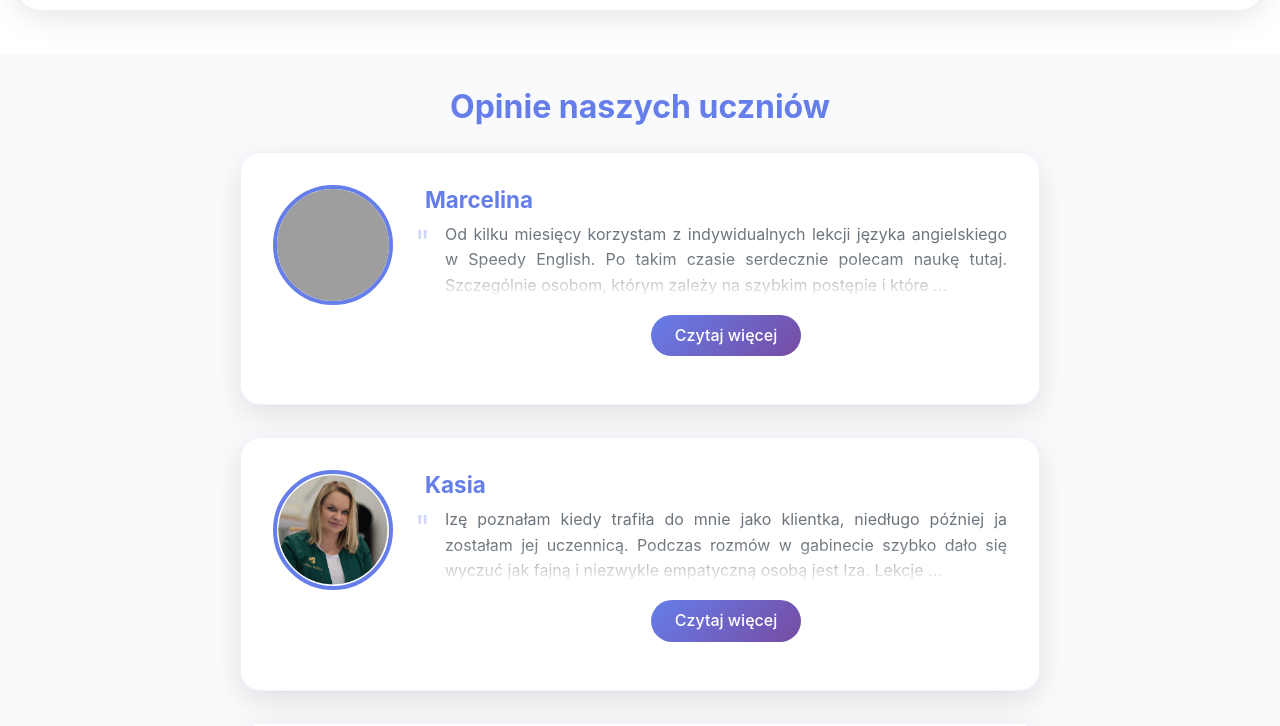
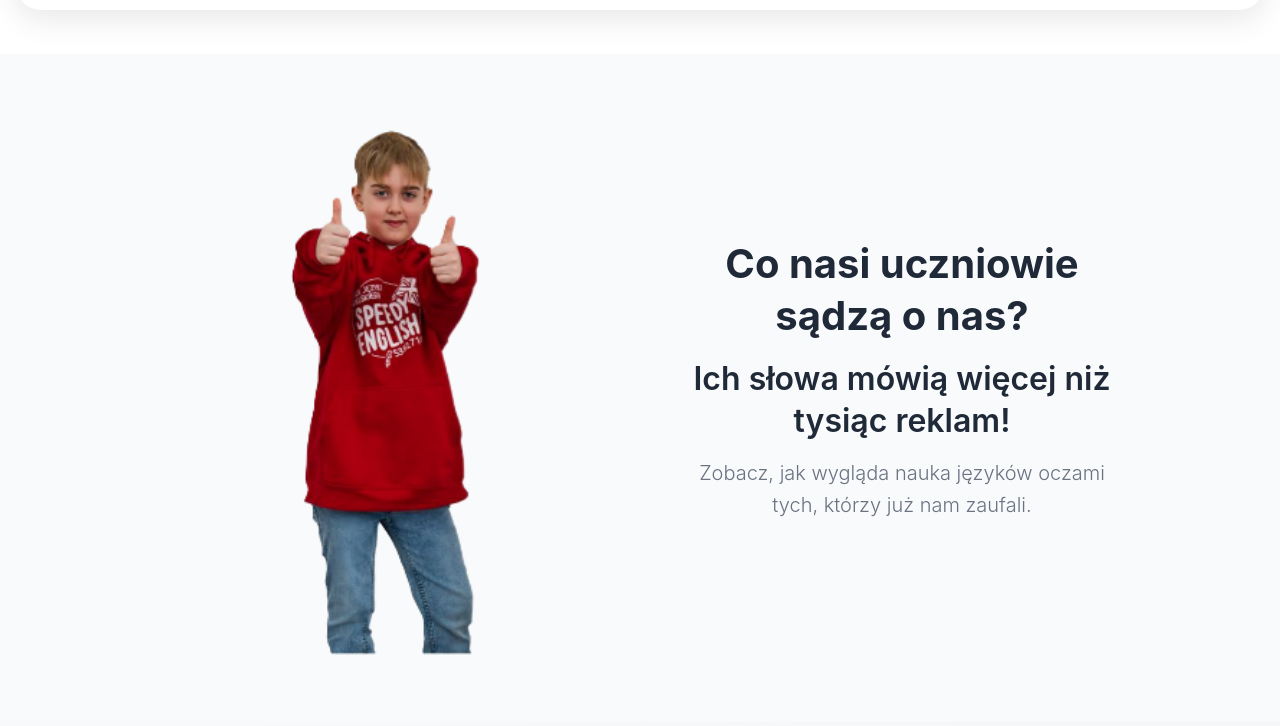
Before and after one commit to MrPhilip7/speedyenglish.pl, a plain HTML site: page onas.html in a window 1280 px wide. Shown: the part 74-800 px from the top of the page. Drawn offline with Linux system fonts and the light colour scheme; grey boxes are pictures that could not be loaded.

Commit message:
Add hero image and improve layout for reviews
Added a new hero image and section to onas.html, updated review section styles for better visibility and layout, and ensured reviews display immediately. Enhanced odjazdowki.html with a video section and improved highlight styling for headings.

```diff
--- a/onas.html
+++ b/onas.html
@@ -22,6 +22,57 @@
     <link rel="stylesheet" href="assets/css/modern-nav.css">
     <link rel="stylesheet" href="assets/css/reviews-improvements.css">
     <link rel="stylesheet" href="assets/css/modern-styles.css">
+    <style>
+        .reviews-section h2 {
+            color: #1f2937 !important;
+        }
+        .reviews-single-column .review-name,
+        .review-name {
+            color: #1f2937 !important;
+        }
+        /* Force immediate visibility of all review elements */
+        .review-card,
+        .reviews-single-column .review-card,
+        .reviews-section .review-card {
+            opacity: 1 !important;
+            transform: none !important;
+            animation: none !important;
+            visibility: visible !important;
+            display: flex !important;
+        }
+        /* Ensure the reviews section is visible */
+        .reviews-section,
+        .reviews-single-column {
+            opacity: 1 !important;
+            visibility: visible !important;
+            display: block !important;
+        }
+        /* Layout with image on left and content on right - increased specificity */
+        .reviews-section .reviews-single-column .review-card {
+            display: flex !important;
+            align-items: flex-start !important;
+            text-align: left !important;
+        }
+        .reviews-section .review-image {
+            flex-shrink: 0 !important;
+            margin: 0 1.5rem 0 0 !important;
+            display: block !important;
+            float: none !important;
+        }
+        .reviews-section .review-content {
+            flex: 1 !important;
+        }
+        .reviews-section .review-name {
+            text-align: left !important;
+            margin-bottom: 0.5rem !important;
+        }
+        /* Adjust hero image size to match text content */
+        .hero-section img {
+            width: 75% !important;
+            max-width: 75% !important;
+            height: auto !important;
+        }
+    </style>
 </head>
 
 <body class="text-center">
@@ -51,9 +102,28 @@
             </div>
         </div>
     </nav>
-    <section class="reviews-section py-3 mt-5">
+
+    <!-- Hero Section -->
+    <section class="hero-section py-5 mt-5">
+        <div class="container">
+            <div class="row align-items-center">
+                <div class="col-md-6">
+                    <img src="assets/img/onas-hero.png" alt="SpeedyEnglish Team" class="img-fluid rounded">
+                </div>
+                <div class="col-md-6">
+                    <div class="hero-text ps-md-4">
+                        <h1 class="mb-3" style="color: #1f2937; font-weight: 700;">Co nasi uczniowie sądzą o nas?</h1>
+                        <h2 class="mb-3" style="color: #1f2937; font-weight: 600;">Ich słowa mówią więcej niż tysiąc reklam!</h2>
+                        <p class="lead" style="color: #6b7280;">Zobacz, jak wygląda nauka języków oczami tych, którzy już nam zaufali.</p>
+                    </div>
+                </div>
+            </div>
+        </div>
+    </section>
+
+    <section class="reviews-section py-3">
         <div class="container py-3">
-            <h2 class="text-center mb-4" style="color: #667eea; font-weight: 700;">Opinie naszych uczniów</h2>
+            <h2 class="text-center mb-4" style="font-weight: 700;">Opinie naszych uczniów</h2>
             <div class="reviews-single-column">
             <!-- Marcelina -->
             <div class="review-card">
@@ -285,6 +355,18 @@ Jeśli ktoś szuka skutecznej i przyjemnej nauki języka, to zdecydowanie powini
     <script src="assets/js/bootstrap.min.js"></script>
     <script src="assets/js/modern-nav.js"></script>
     <script src="assets/js/expandable-text.js"></script>
+    <script>
+        // Override the intersection observer behavior to show reviews immediately
+        document.addEventListener('DOMContentLoaded', () => {
+            // Force all review cards to be visible immediately
+            const reviewCards = document.querySelectorAll('.review-card');
+            reviewCards.forEach(card => {
+                card.style.opacity = '1';
+                card.style.transform = 'translateY(0)';
+                card.style.visibility = 'visible';
+            });
+        });
+    </script>
 </body>
 
 </html>
```
Also changed, not shown: odjazdowki.html (+31 -2 lines), assets/img/onas-hero.png (added).
